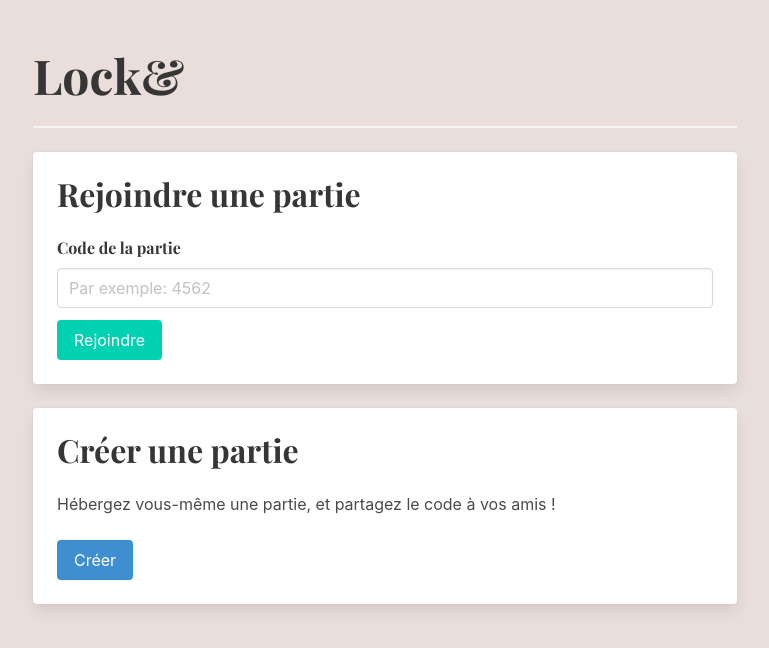
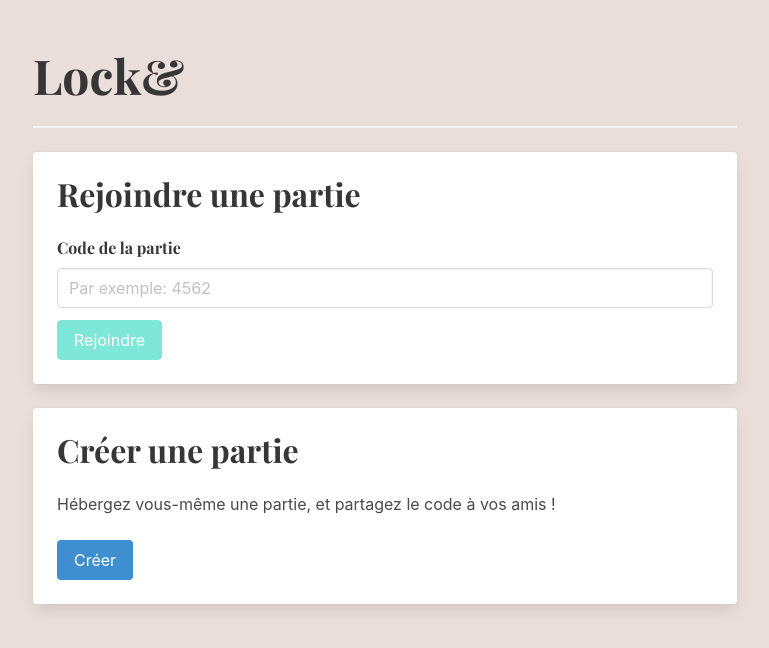
Before and after one commit to muffincode/family-games-app, a Vue app: page / in a window 1280 px wide. Shown: the top 648 px of the page, without its empty margins (15-784 px from the left). Built offline with nearby package versions, Linux system fonts and the light colour scheme; a web font is replaced by a local one.

Commit message:
guard /game route + trying to access /create in prod

```diff
--- a/src/views/Home.vue
+++ b/src/views/Home.vue
@@ -13,7 +13,7 @@
               <input type="text" v-model="code" placeholder="Par exemple: 4562" class="input"/>
             </div>
           </div>
-          <button class="button is-primary" v-on:click="join">Rejoindre</button>
+          <button class="button is-primary" v-on:click="join" :disabled="!code">Rejoindre</button>
         </div>
       </div>
 
```
Also changed, not shown: src/router/index.js (+5 -4 lines).
